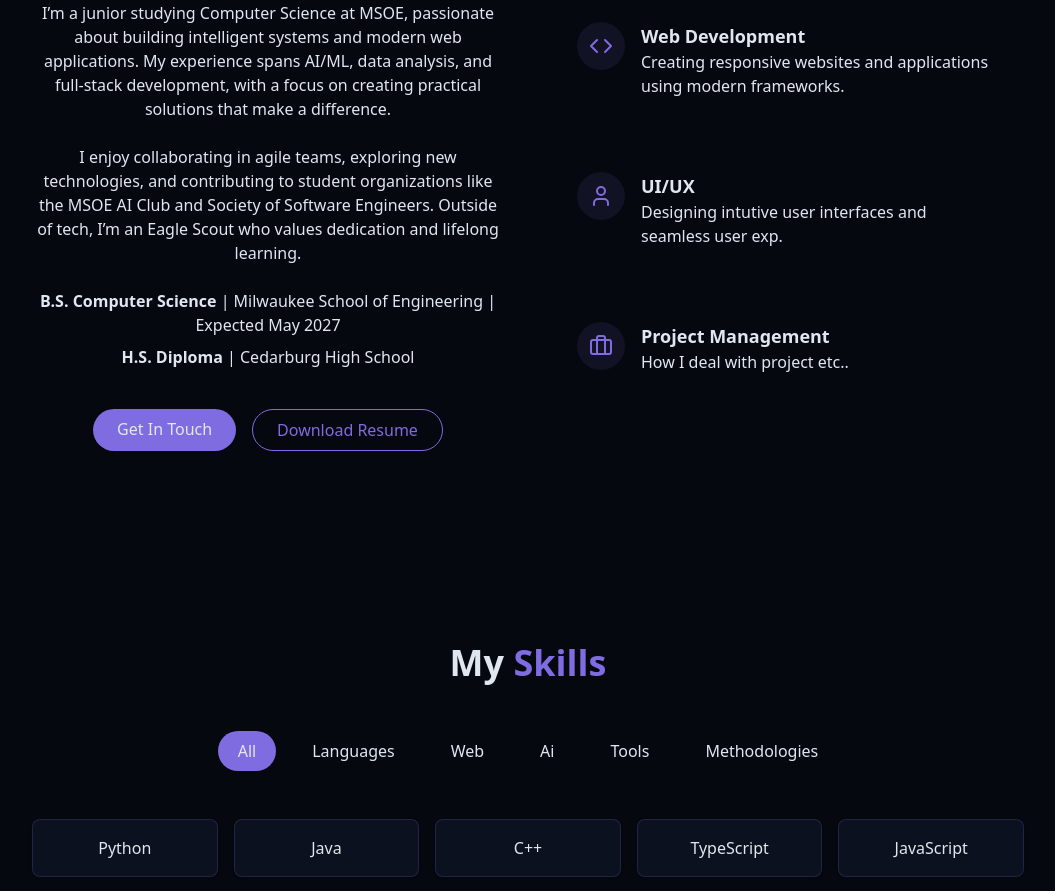
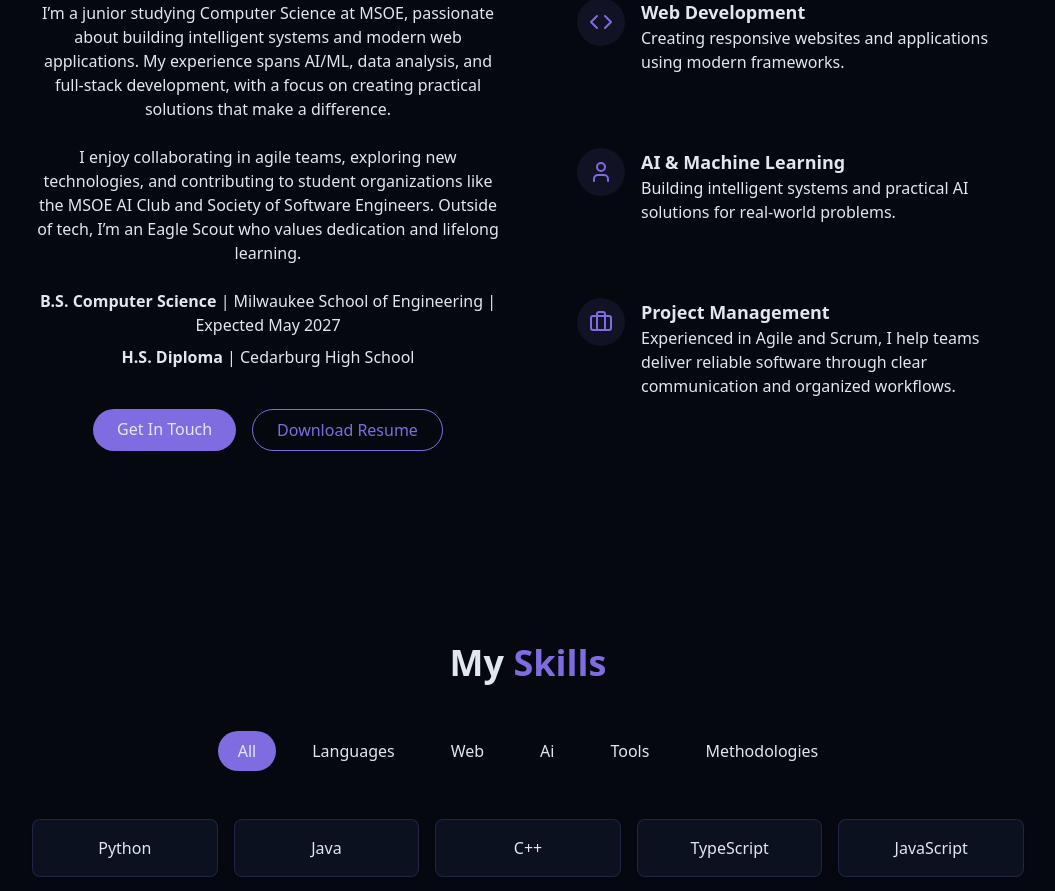
Before and after one commit to grudzinskio/Personal_Website, a React (Vite) app: page / in a window 1280 px wide. Shown: the part 1039-1930 px from the top of the page, without its empty margins (128-1183 px from the left). Built offline with nearby package versions, Linux system fonts and the light colour scheme.

Commit message:
updated about me

```diff
--- a/src/components/AboutSection.jsx
+++ b/src/components/AboutSection.jsx
@@ -57,9 +57,9 @@ export const AboutSection = () => {
                                 <User className="h-6 w-6 text-primary" />
                             </div>
                             <div className="text-left">
-                                <h4 className="font-semibold text-lg"> UI/UX</h4>
+                                <h4 className="font-semibold text-lg"> AI & Machine Learning</h4>
                                 <p className="text-muted-foreground">
-                                    Designing intutive user interfaces and seamless user exp.
+                                    Building intelligent systems and practical AI solutions for real-world problems.
                                 </p>
                             </div>
                         </div>
@@ -72,7 +72,7 @@ export const AboutSection = () => {
                             <div className="text-left">
                                     <h4 className="font-semibold text-lg"> Project Management</h4>
                                     <p className="text-muted-foreground">
-                                        How I deal with project etc..
+                                        Experienced in Agile and Scrum, I help teams deliver reliable software through clear communication and organized workflows.
                                     </p>
                                 </div>
                         </div>
```
